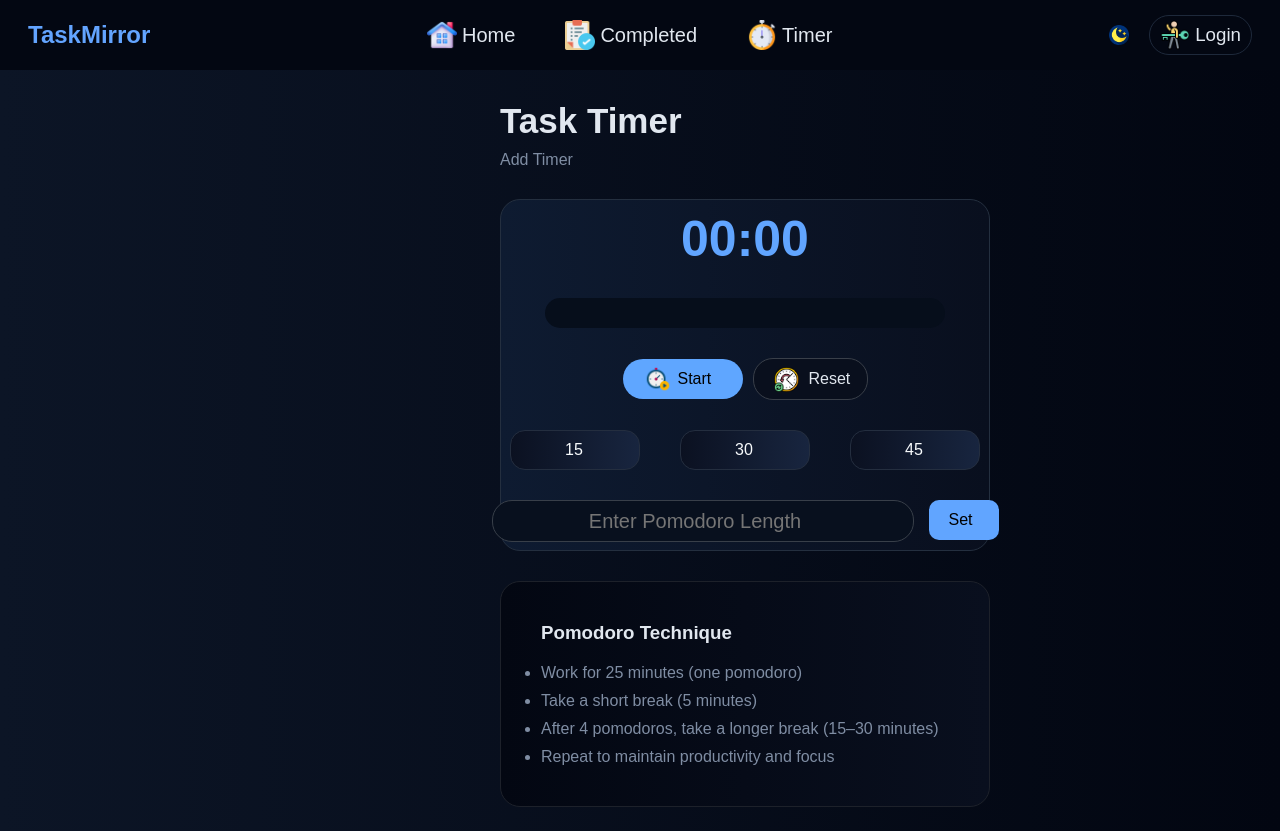
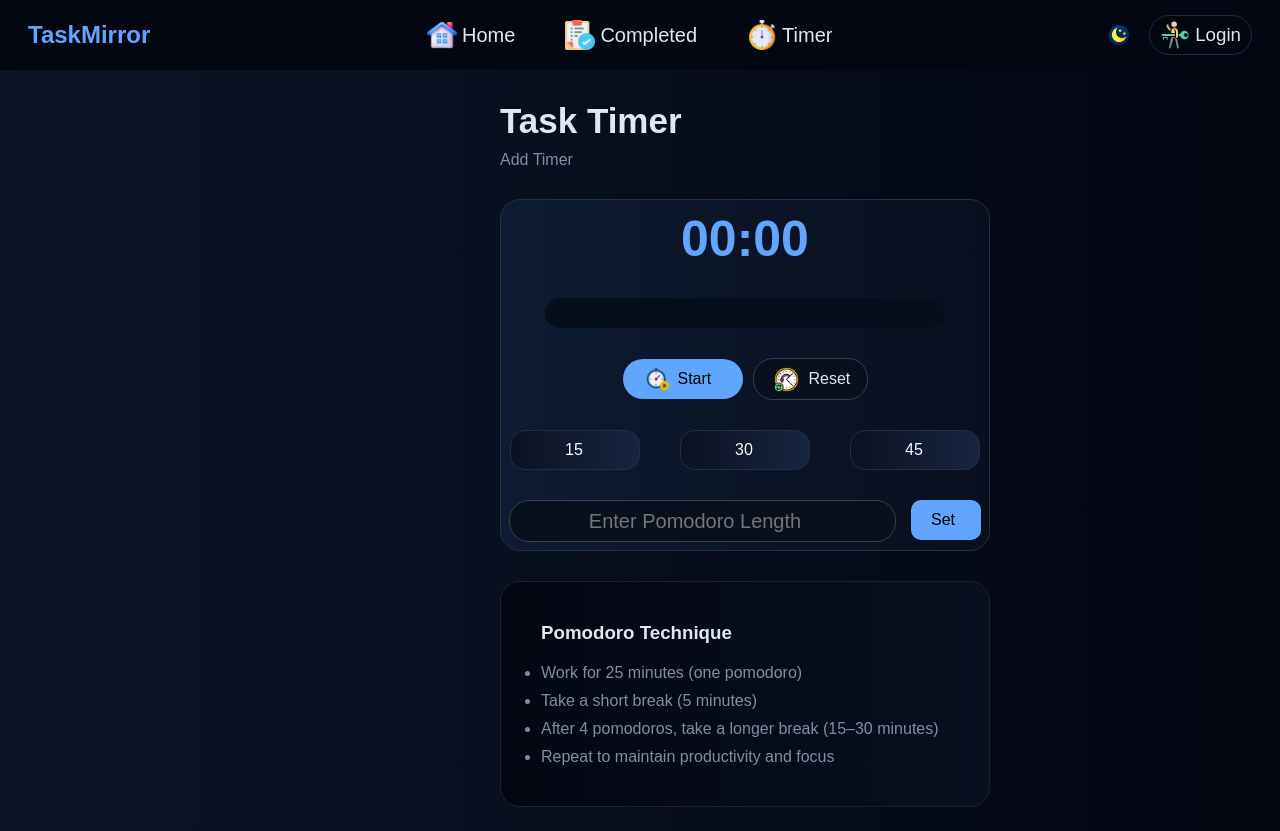
Before and after one commit to deepanshu-sharma425/taskmirror, a Next.js app: page /timer in a window 1280 px wide. Built offline with nearby package versions, Linux system fonts and the light colour scheme.

Commit message:
improved timer tab

```diff
--- a/app/globals.css
+++ b/app/globals.css
@@ -324,7 +324,7 @@
   height: 40px;
 }
 .mininp input{
-  width: 380px;
+  width: 345px;
   font-size: 20px;
   height: 40px;
   background-color: #08101e;
@@ -541,3 +541,15 @@
   font-size: 20px;
 
 }
+.progressionbar12{
+  /* width: 600px; */
+  height: 10px;
+
+  border-radius: 20px;
+  background-color: #c3c3c3;
+}
+.progressionbarfill12{
+  /* width: 600px; */
+  height: 10px;
+
+}
```
